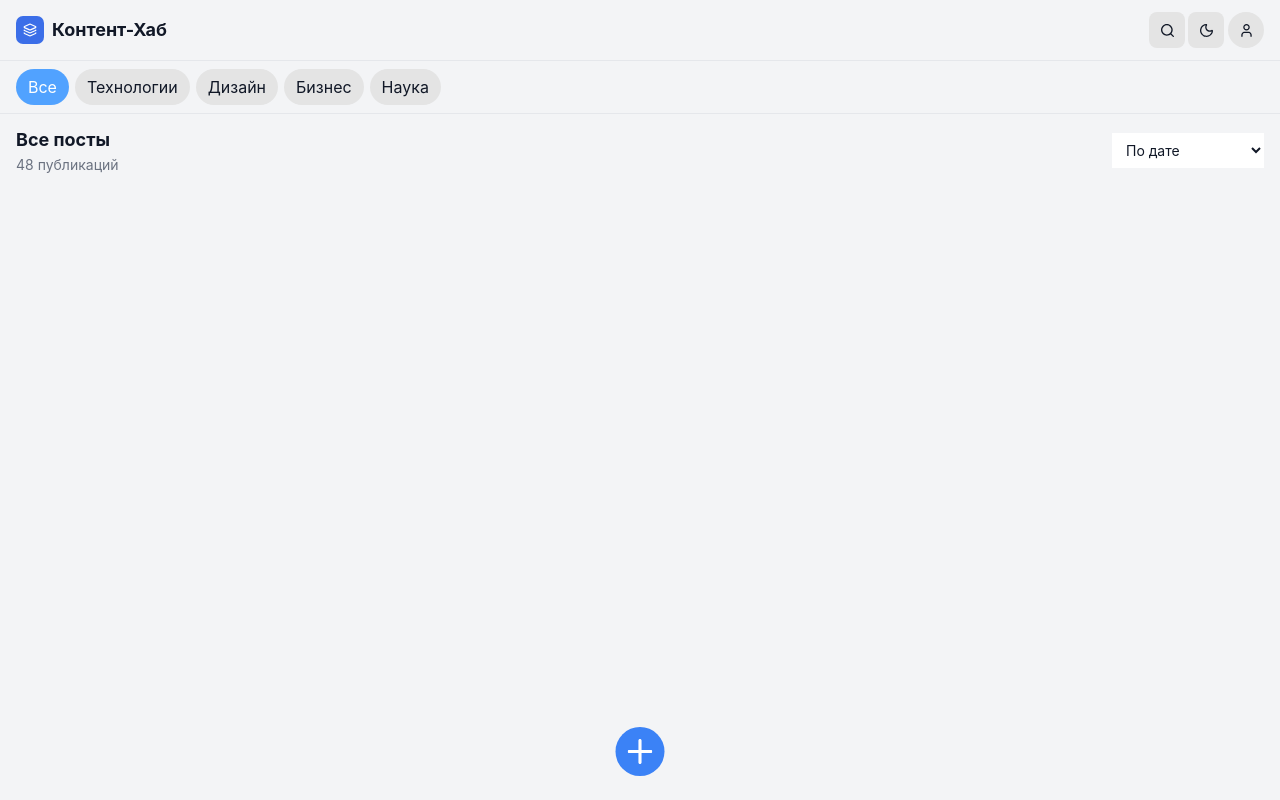
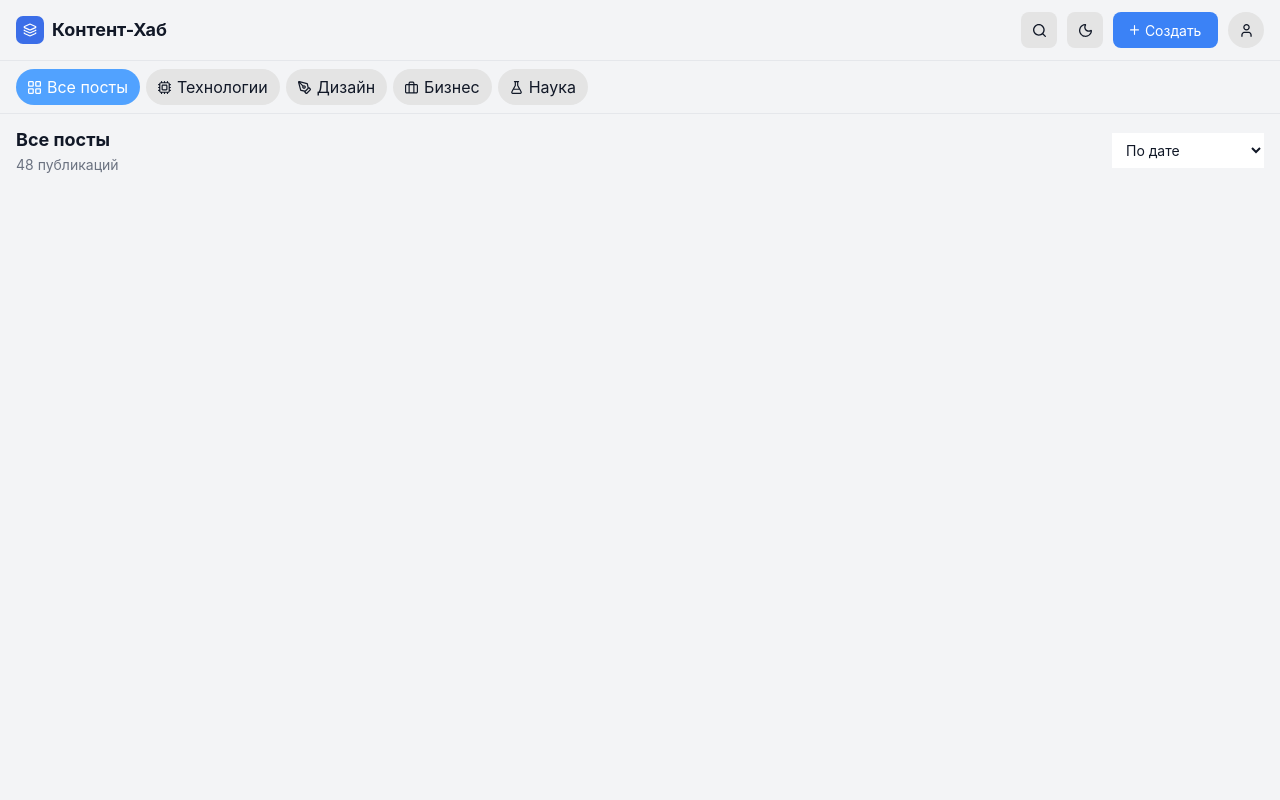
Before and after one commit to Logos-Bots/learn_block-2, a website built with Vite: page index.html in a window 1280 px wide. Built offline with nearby package versions, Linux system fonts and the light colour scheme.

Commit message:
feat: сверстал под средние экраны

```diff
--- a/index.html
+++ b/index.html
@@ -141,9 +141,9 @@
   <div id="app h-full w-full">
     <header class="header w-full">
       <div class="container-mobile-tw">
-        <nav class="header-nav py-3 flex justify-between">
+        <nav class="header-nav py-3 flex justify-between items-center">
           <div class="nav__left-side flex items-center gap-2">
-            <a href="#">
+            <a href="#" title="logo">
               <svg viewBox="0 0 28 28" xmlns="http://www.w3.org/2000/svg" xmlns:xlink="http://www.w3.org/1999/xlink" width="28.000000" height="28.000000" fill="none" customFrame="url(#clipPath_2)">
                 <defs>
                   <clipPath id="clipPath_2">
@@ -164,18 +164,32 @@
             </a>
             <h2 class="size-18-tw font-bold">Контент-Хаб</h2>
           </div>
-          <div class="nav__right-side">
-            <button class="search-btn header__btn-tw rounded-8-tw">
+          <div class="nav__right-side max-h-9 flex items-center gap-2.5">
+            <button
+              class="search-btn header__btn-tw rounded-8-tw"
+              title="search-btn">
               <svg width="13" height="13">
                 <use href="#search">
               </svg>
             </button>
-            <button class="theme-btn header__btn-tw rounded-8-tw">
+            <button
+              class="theme-btn header__btn-tw rounded-8-tw"
+              title="theme-btn">
               <svg width="13" height="13">
                 <use href="#moon">
               </svg>
             </button>
-            <button class="user-btn header__btn-tw rounded-100-tw">
+            <!-- Появляется на экранах >= 768 -->
+            <button
+              class="add-post__btn header__add-post-btn-tw size-14-tw rounded-8-tw hidden md:flex"
+              title="add-post__btn">
+              <img src="./src/assets/icons/plus.svg" alt="plus">
+              Создать
+            </button>
+            <!------------------------------------->
+            <button
+              class="user-btn header__btn-tw rounded-100-tw"
+              title="profile-btn">
               <svg width="13" height="13">
                 <use href="#user">
               </svg>
@@ -185,7 +199,74 @@
       </div>
     </header>
     <main class="main">
-      <aside class="aside mb-3 border-y border-border">
+      <aside class="filters-menu mb-3 border-y border-border">
+        <div class="container-mobile-tw">
+          <nav class="filters-menu__nav py-2">
+            <!--Фильтры на маленьком экране-->
+            <ul class="nav__categories flex items-center gap-1.5 overflow-x-auto scrollbar-hide md:hidden">
+              <li class="category-item active-tw">
+                <button>Все</button>
+              </li>
+              <li class="category-item category-item-tw">
+                <button>Технологии</button>
+              </li>
+              <li class="category-item category-item-tw">
+                <button>Дизайн</button>
+              </li>
+              <li class="category-item category-item-tw">
+                <button>Бизнес</button>
+              </li>
+              <li class="category-item category-item-tw">
+                <button>Наука</button>
+              </li>
+            </ul>
+            <!--Фильтры на больших экранах-->
+            <ul class="nav__categories hidden items-center gap-1.5 overflow-x-auto scrollbar-hide md:flex">
+              <li class="category-item active-tw">
+                <button class="category-item__btn-tw">
+                  <svg width="13" height="13">
+                    <use href="#layout-grid">
+                  </svg>
+                  Все посты
+                </button>
+              </li>
+              <li class="category-item category-item-tw">
+                <button class="category-item__btn-tw">
+                  <svg width="13" height="13">
+                    <use href="#cpu">
+                  </svg>
+                  Технологии
+                </button>
+              </li>
+              <li class="category-item category-item-tw">
+                <button class="category-item__btn-tw">
+                  <svg width="13" height="13">
+                    <use href="#pen-tool">
+                  </svg>
+                  Дизайн
+                </button>
+              </li>
+              <li class="category-item category-item-tw">
+                <button class="category-item__btn-tw">
+                  <svg width="13" height="13">
+                    <use href="#briefcase">
+                  </svg>
+                  Бизнес
+                </button>
+              </li>
+              <li class="category-item category-item-tw">
+                <button class="category-item__btn-tw">
+                  <svg width="13" height="13">
+                    <use href="#flask-conical">
+                  </svg>
+                  Наука
+                </button>
+              </li>
+            </ul>
+          </nav>
+        </div>
+      </aside>
+      <!-- <aside class="aside mb-3 border-y border-border">
         <div class="container-mobile-tw">
           <nav class="aside__nav py-2">
             <ul class="nav__categories flex items-center gap-1.5 overflow-x-auto scrollbar-hide">
@@ -207,7 +288,7 @@
             </ul>
           </nav>
         </div>
-      </aside>
+      </aside> -->
       <section class="posts">
         <div class="container-mobile-tw">
           <div class="posts__nav mb-3 flex justify-between items-center">
@@ -216,7 +297,10 @@
               <p class="size-14-tw text-text-secondary">48 публикаций</p>
             </div>
             <div class="posts__data-filter">
-              <select name="data-filter" class="py-2 px-2.5 size-14-tw bg-white outline-none">
+              <select
+                class="py-2 px-2.5 size-14-tw bg-white outline-none"
+                name="data-filter"
+                title="data-filter">
                 <option>По дате</option>
                 <option value="data-new">Сначала новые</option>
                 <option value="data-old">Сначала старые</option>
@@ -230,8 +314,10 @@
       </section>
     </main>
     <!-- значок с плюсом будет только на мобилке, на больших экранах будет скрываться -->
-    <footer class="footer absolute bottom-6 left-1/2 -translate-x-1/2">
-      <button class="p-3 rounded-100-tw text-white bg-accent">
+    <footer class="footer absolute bottom-6 left-1/2 -translate-x-1/2 md:hidden">
+      <button
+        class="p-3 rounded-100-tw text-white bg-accent"
+        title="add-post__btn">
         <svg width="25" height="25">
           <use href="#plus">
         </svg>
--- a/src/css/styles.css
+++ b/src/css/styles.css
@@ -125,9 +125,6 @@
 }
 
 @layer components {
-  .active-tw {
-    @apply py-1.5 px-3 rounded-[20px] text-[16px] text-white bg-blue-400;
-  }
   /* Размер текста (в конце класса число - размер в пикелях)  */
   .size-14-tw {
     @apply text-[14px];
@@ -138,14 +135,10 @@
   .size-18-tw {
     @apply text-lg;
   }
-  /* Стили для container на разных размерах */
-  .container-mobile-tw {
-    @apply w-full px-4;
+  .size-20-tw {
+    @apply text-xl;
   }
-  /* Кнопки в header */
-  .header__btn-tw {
-    @apply h-9 w-9 p-3 bg-(--bg-btn);
-  }
+
   /* Закругление для элементов (в конце класса число - закругление в пикелях)  */
   .rounded-8-tw {
     @apply rounded-lg
@@ -157,10 +150,6 @@
     @apply rounded-full
   }
 
-  .category-item-tw {
-    @apply py-1.5 px-3 rounded-[20px] text-[16px] bg-(--bg-btn);
-  }
-
   /* Скрыввет полосу прокрутки */
   .scrollbar-hide {
     -ms-overflow-style: none; /* IE и Edge */
@@ -169,4 +158,30 @@
   .scrollbar-hide::-webkit-scrollbar {
     display: none; /* Chrome, Safari и Opera */
   }
+
+  /* Стили для container на разных размерах */
+  .container-mobile-tw {
+    @apply w-full px-4;
+  }
+
+  /* Кнопки в header */
+  .header__btn-tw {
+    @apply h-9 w-9 p-3 bg-(--bg-btn);
+  }
+  .header__add-post-btn-tw {
+    @apply p-2.5 h-9 min-w-26.25 flex justify-center items-center gap-1.5 text-white bg-(--accent);
+  }
+
+  /* фильтры по категориям (Все, бизнес, наука и тд) */
+      /* Активный фильтр синего цвета */
+  .active-tw {
+    @apply py-1.5 px-3 rounded-[20px] text-[16px] text-white bg-blue-400;
+  }
+  .category-item-tw {
+    @apply py-1.5 px-3 rounded-[20px] text-[16px] bg-(--bg-btn);
+  }
+      /* Для фильтров с иконками на экранах >= 768 */
+  .category-item__btn-tw {
+    @apply flex items-center justify-center gap-1.5;
+  }
 }
```
